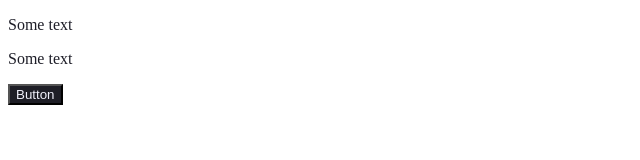
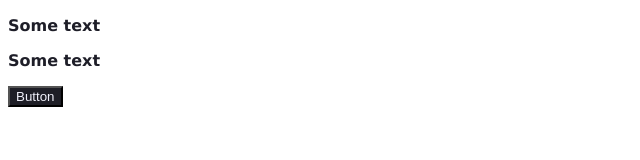
Before and after one commit to JP-Vela/OpenLight, a plain HTML site: page example.html in a window 1280 px wide. Shown: the whole page, without its empty margins (0-640 px from the left). Drawn offline with Linux system fonts and the light colour scheme.

Commit message:
Changed some styles in the example file

```diff
--- a/example.html
+++ b/example.html
@@ -9,4 +9,12 @@
 
         <button id="toggler" class="lightDarkB lightDarkF dark" onclick="toggleMode();">Button</button>
     </body>
+
+
+    <style>
+        p {
+            font-family: Verdana, Geneva, Tahoma, sans-serif;
+            font-weight: bold;
+        }
+    </style>
 </html>
```
